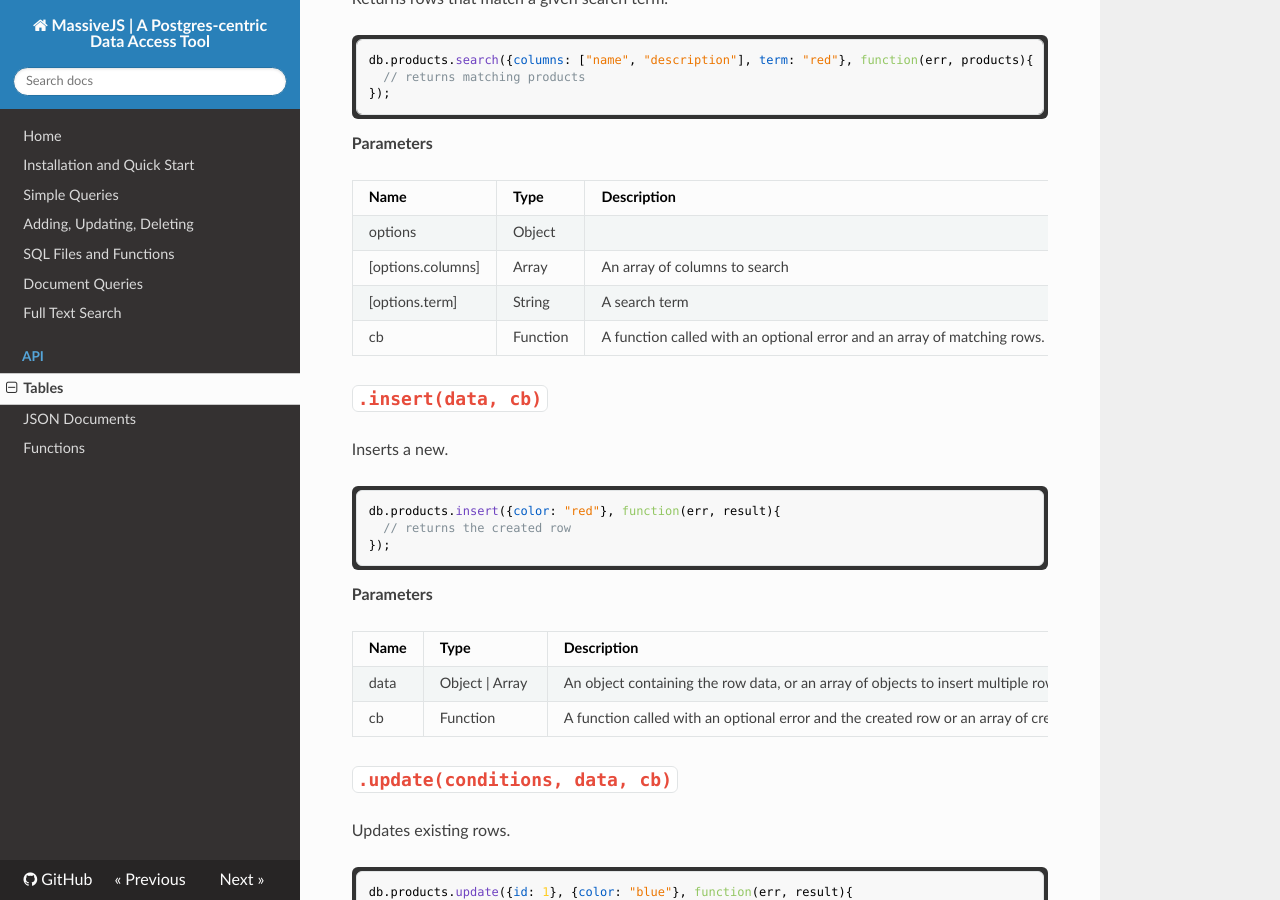
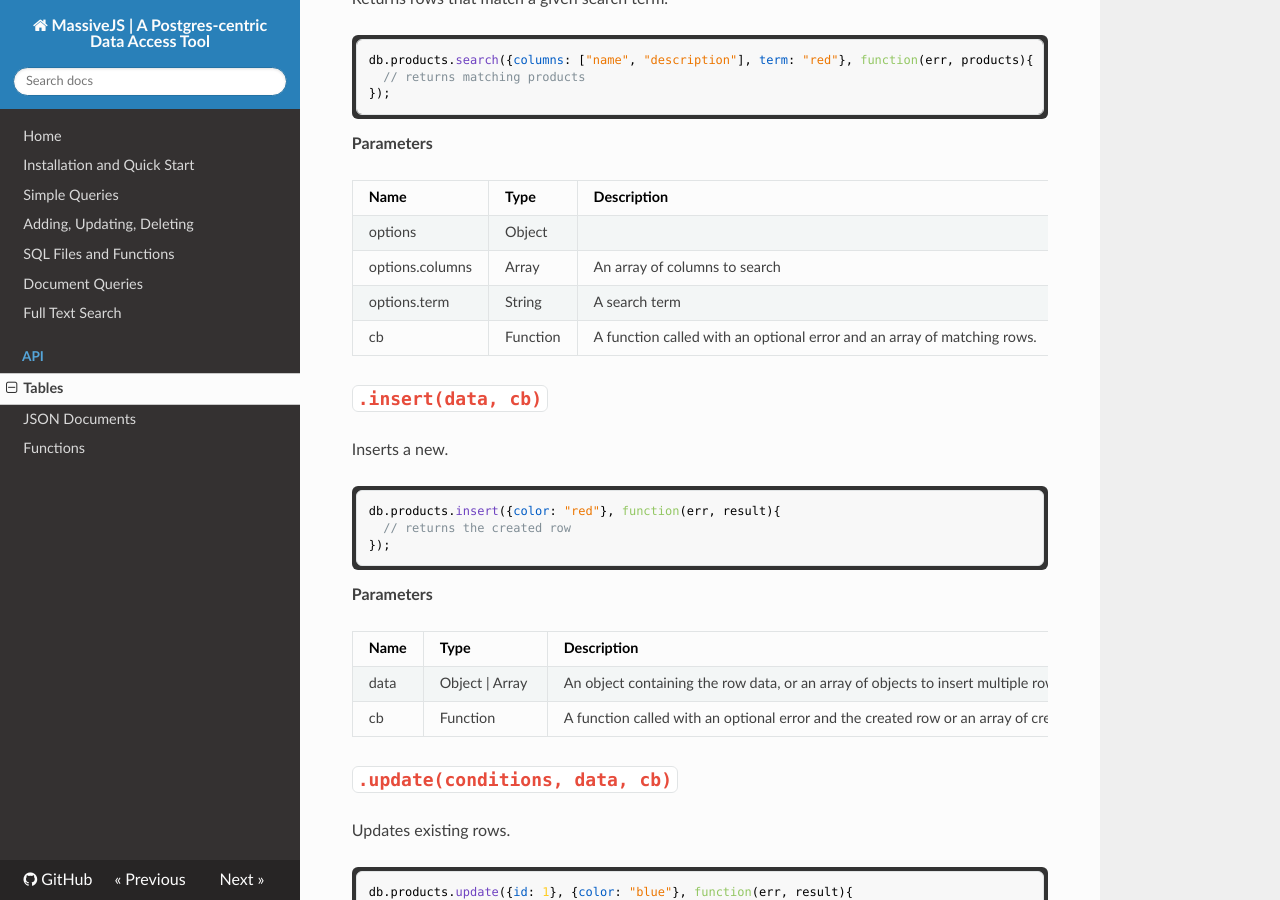
Before and after one commit to dmfay/massive-js, an MkDocs documentation site: the page built from docs/API/tables.md, in a window 1280 px wide and 900 px high, scrolled down 2426 px. Built offline with MkDocs 1.6.1, drawn with Linux system fonts in a browser that asks for light colours; nearby versions of some CDN libraries; old or Windows-style settings are respelled for this version of MkDocs; some of the changed text lies outside the part shown.

```diff
--- a/docs/API/tables.md
+++ b/docs/API/tables.md
@@ -108,8 +108,8 @@ db.products.search({columns: ["name", "description"], term: "red"}, function(err
 |Name|Type|Description|
 |----|----|-----------|
 |options|Object||
-|[options.columns]|Array|An array of columns to search|
-|[options.term]|String|A search term|
+|options.columns|Array|An array of columns to search|
+|options.term|String|A search term|
 |cb|Function|A function called with an optional error and an array of matching rows.|
 
 ## `.insert(data, cb)`
@@ -184,5 +184,5 @@ db.products.destroy({color: 'red'}, function(err, products){
 
 |Name|Type|Description|
 |----|----|-----------|
-|[conditions]|Object|An object containing fields to match|
+|conditions|Object|An object containing fields to match|
 |cb|Function|A function called with an optional error and an array of deleted rows|
```
